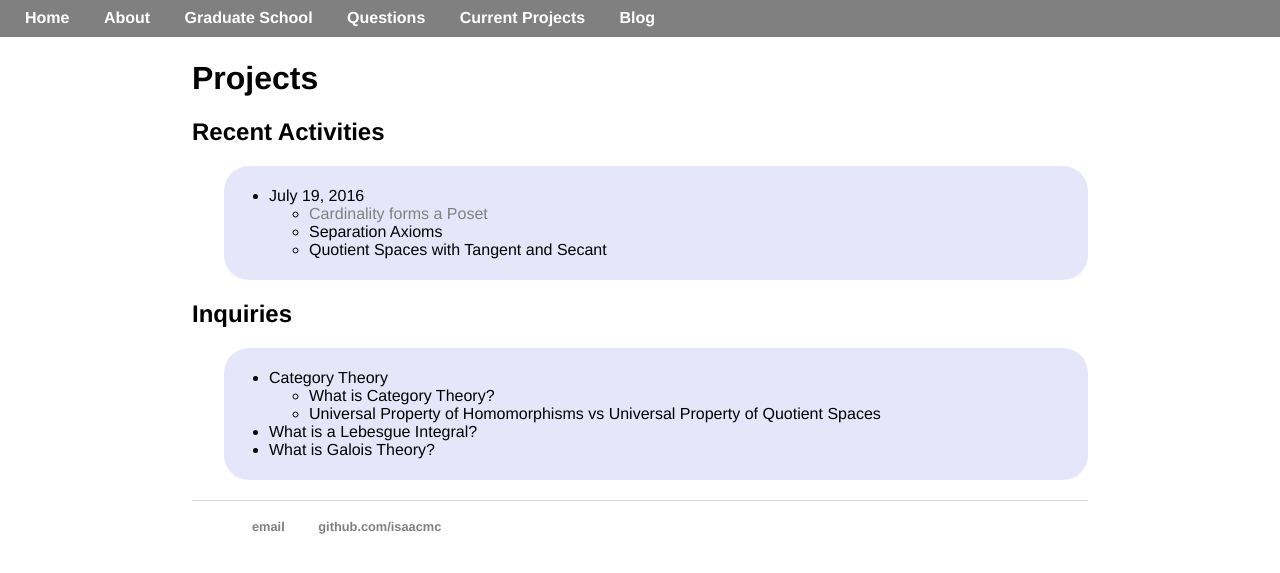
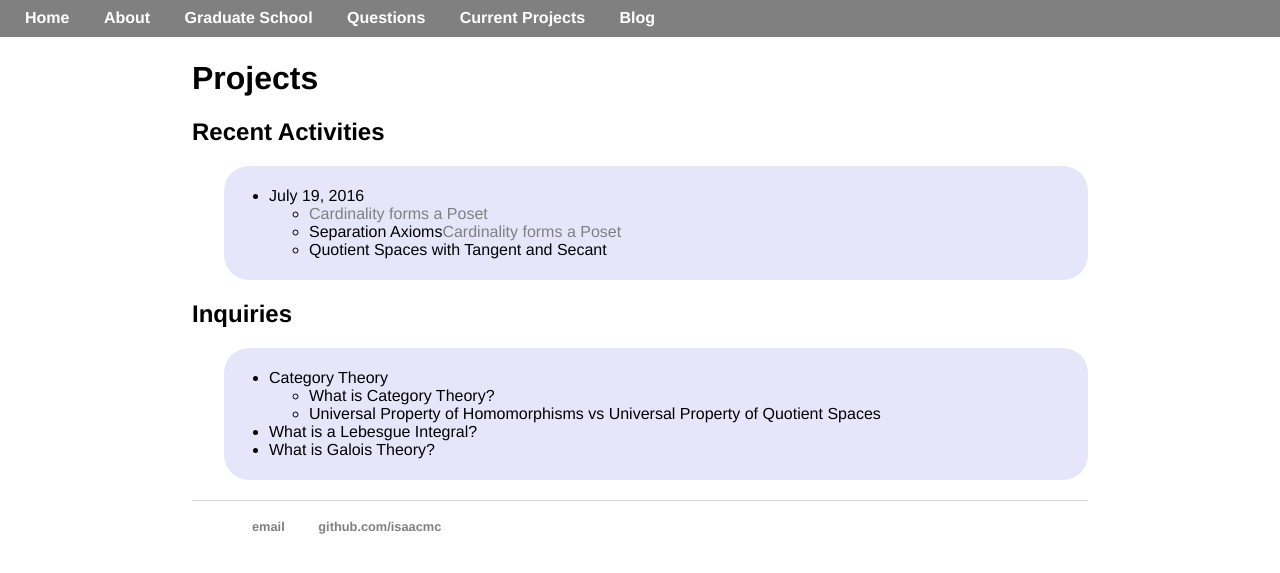
Before and after one commit to isundberg/isaacmc.github.io, a Jekyll site: the page built from projects/index.html, in a window 1280 px wide. Shown: the top 573 px of the page. Built offline with Jekyll 4.4.1, drawn with Linux system fonts in a browser that asks for light colours.

Commit message:
Update index.html

```diff
--- a/projects/index.html
+++ b/projects/index.html
@@ -11,7 +11,7 @@ title: Projects
 			<li>July 19, 2016</li>
 			<ul>
 				<li><a href="/pdfs/CardinalityPosets.pdf">Cardinality forms a Poset</a></li>
-				<li>Separation Axioms</li>
+				<li>Separation Axioms<a href="/pdfs/Analysis Notes (Summer 2016).pdf">Cardinality forms a Poset</a></li>
 				<li>Quotient Spaces with Tangent and Secant</li>
 			</ul>
 		</ul>
```
